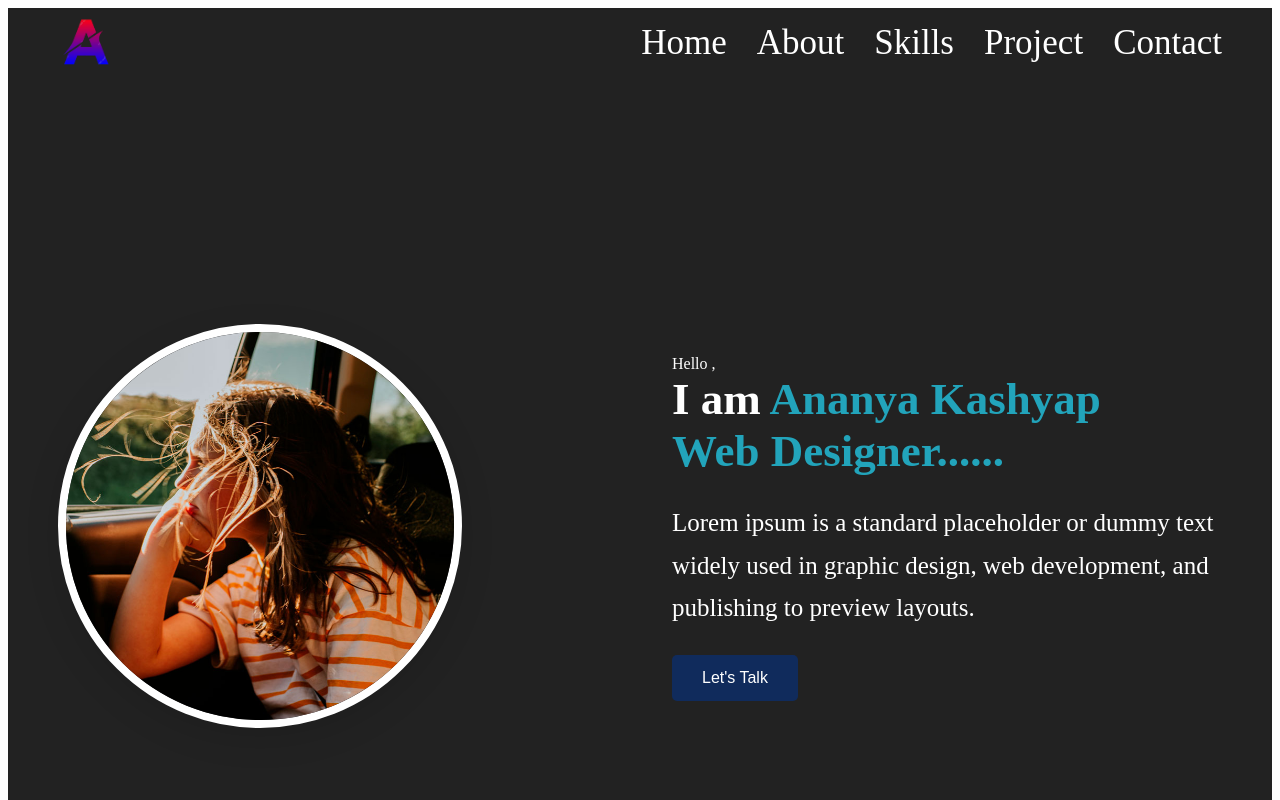
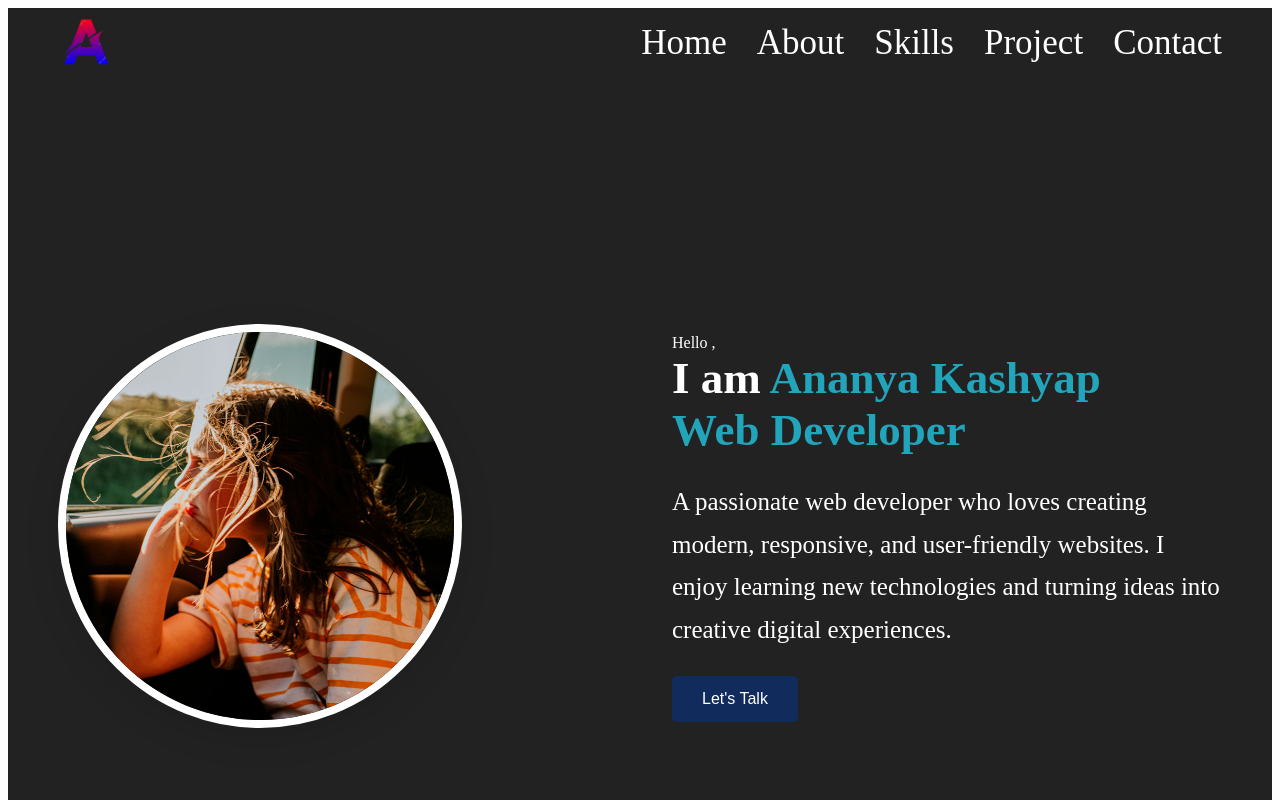
Before and after one commit to ananyakashyap2006/Portfolio, a React app: page / in a window 1280 px wide. Shown: the top 800 px of the page. Built offline with nearby package versions, Linux system fonts and the light colour scheme; the HTML template or start-up script is replaced by a standard one.

Commit message:
updated intro

```diff
--- a/src/Component/Home.jsx
+++ b/src/Component/Home.jsx
@@ -16,12 +16,10 @@ function Home() {
 
         <h1>
          I am <span>Ananya Kashyap</span><br/>
-                 <span>Web Designer...... </span>
+                 <span>Web Developer</span>
         </h1>
         <p>
-          Lorem ipsum is a standard placeholder or dummy
-          text widely used in graphic design, web development,
-          and publishing to preview layouts.
+         A passionate web developer who loves creating modern, responsive, and user-friendly websites. I enjoy learning new technologies and turning ideas into creative digital experiences.
         </p>
 
         <button className="talk-btn">Let's Talk</button>
```
